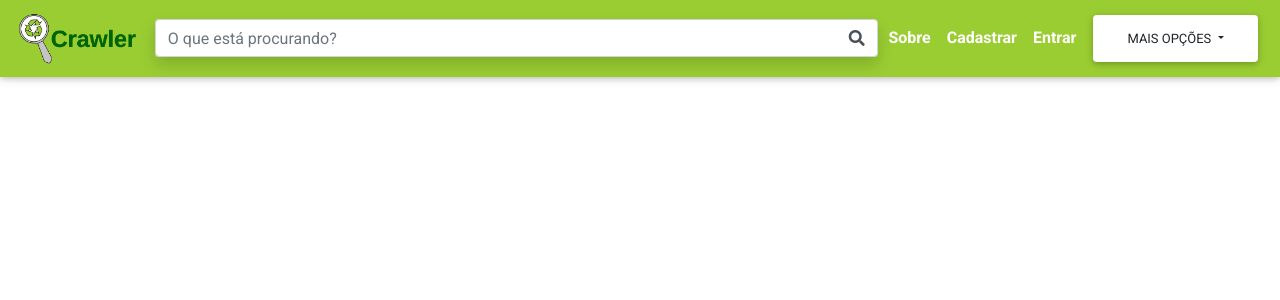
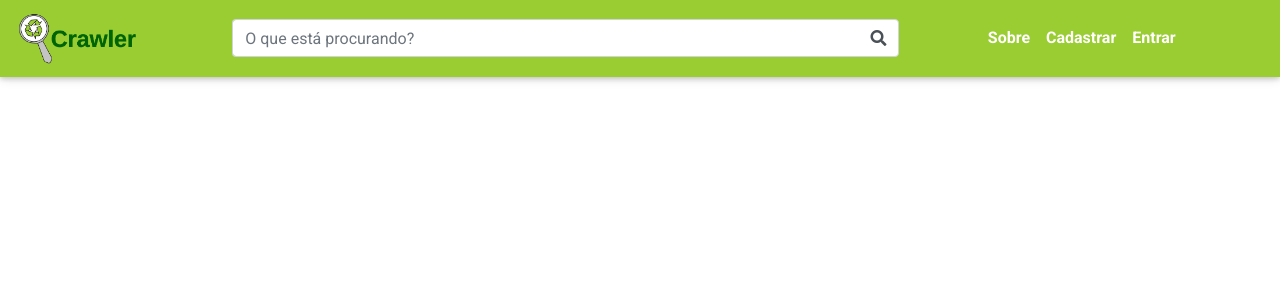
Before and after one commit to simeiaolimpia/crawler, a PHP site: page /view/temp/header.php in a window 1280 px wide. Shown: the top 300 px of the page. Run offline with PHP 8.4, Linux system fonts and the light colour scheme; some libraries are stand-ins or nearby versions.

Commit message:
altera links da header

```diff
--- a/view/css/main.css
+++ b/view/css/main.css
@@ -1,3 +1,5 @@
+@import 'header.css';
+
 main {
   margin-top: 90px;
 }
--- a/view/temp/header.php
+++ b/view/temp/header.php
@@ -16,39 +16,52 @@
   } );
 </script>
 
-<nav class="navbar navbar-expand-lg navbar-light fixed-top" style="background-color: #9ACD32">
+<nav class="navbar navbar-expand-lg navbar-light fixed-top">
   <a class="navbar-brand" href="/">
-  	<img src="img/logoCrawler2.png" style="width:120px">
+  	<img src="img/logoCrawler2.png">
   </a>
   <button class="navbar-toggler" type="button" data-toggle="collapse" data-target="#navbarTogglerDemo02" aria-controls="navbarTogglerDemo02" aria-expanded="false" aria-label="Toggle navigation">
     <span class="navbar-toggler-icon"></span>
   </button>
   <div class="collapse navbar-collapse" id="navbarTogglerDemo02">
-    <div class="input-group shadow" style="width: 65%; margin:auto;">
+    <div class="input-group" style="width: 60%; margin:auto;">
     	<input class="form-control" type="search" placeholder="O que está procurando?" aria-label="Search" style="border-right: none;">
     	<div class="input-group-append">
     	<div class="input-group-text" style="background-color: #FFF"><i class="fas fa-search"></i></div>
     </div>
   	</div>
+
+    <!-- links na home autenticado -->
+    <?php if (isset($_SESSION['logged'])): ?>
+
+      <a class="nav-link" href="/view/novo_anuncio.php"><i class="fas fa-plus"></i> Novo Anúncio</a>
+
+			<div class="nav-item dropdown">
+				<a href="#" data-toggle="dropdown" class="nav-link dropdown-toggle user-action">
+          <i class="fas fa-user"></i>
+          <?= $_SESSION['logged'] ?>
+      </a>
+				<div class="dropdown-menu dropdown-menu-right">
+					<a href="#" class="dropdown-item">Perfil</a>
+					<div class="dropdown-divider"></div>
+					<a href="../controller/logout.php" class="dropdown-item"><i class="fas fa-sign-out-alt"></i> Sair</a>
+				</div>
+			</div>
+
+    <!-- links na home sem autenticacao -->
+    <?php else: ?>
       <ul class="navbar-nav mr-auto mt-2 mt-lg-0">
         <li class="nav-item">
-        <a class="nav-link text-white font-weight-bold" href="#">Sobre<span class="sr-only">(current)</span></a>
+          <a class="nav-link text-white font-weight-bold" href="#">Sobre</a>
         </li>
         <li class="nav-item">
           <a class="nav-link text-white font-weight-bold" href="/view/cadastro.php">Cadastrar</a>
         </li>
         <li class="nav-item">
-        <a class="nav-link text-white font-weight-bold" href="/view/home.php" tabindex="-1" aria-disabled="true">Entrar</a>
+          <a class="nav-link text-white font-weight-bold" href="/view/home.php">Entrar</a>
         </li>
       </ul>
-    <div class="dropdown">
-  		<a class="btn dropdown-toggle rounded" href="#" role="button" id="dropdownMenuLink" data-toggle="dropdown" aria-haspopup="true" aria-expanded="false" style="background-color: white;">
-    	Mais opções
-  		</a>
-  	<div class="dropdown-menu" aria-labelledby="dropdownMenuLink">
-    	<a class="dropdown-item" href="#">Perfil</a>
-    	<a class="dropdown-item" href="#">Sair</a>
-  	</div>
-	</div>
+    <?php endif ?>
+
   </div>
 </nav>
```
Also changed, not shown: view/css/header.css (added, +42 -0 lines). Lines whose indentation alone changed are shown as unchanged.
